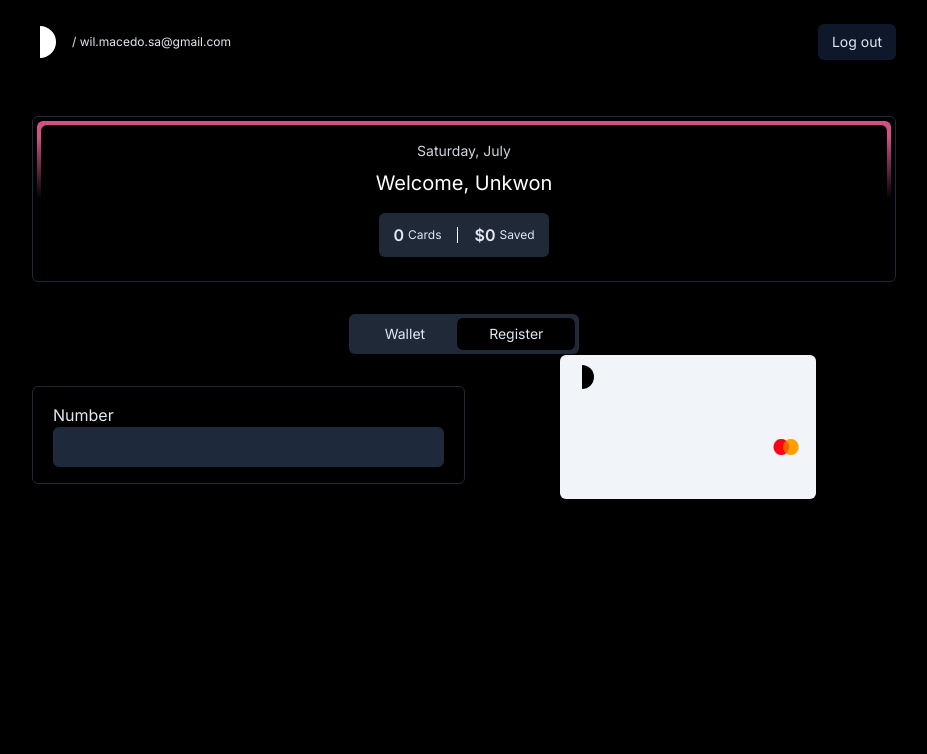
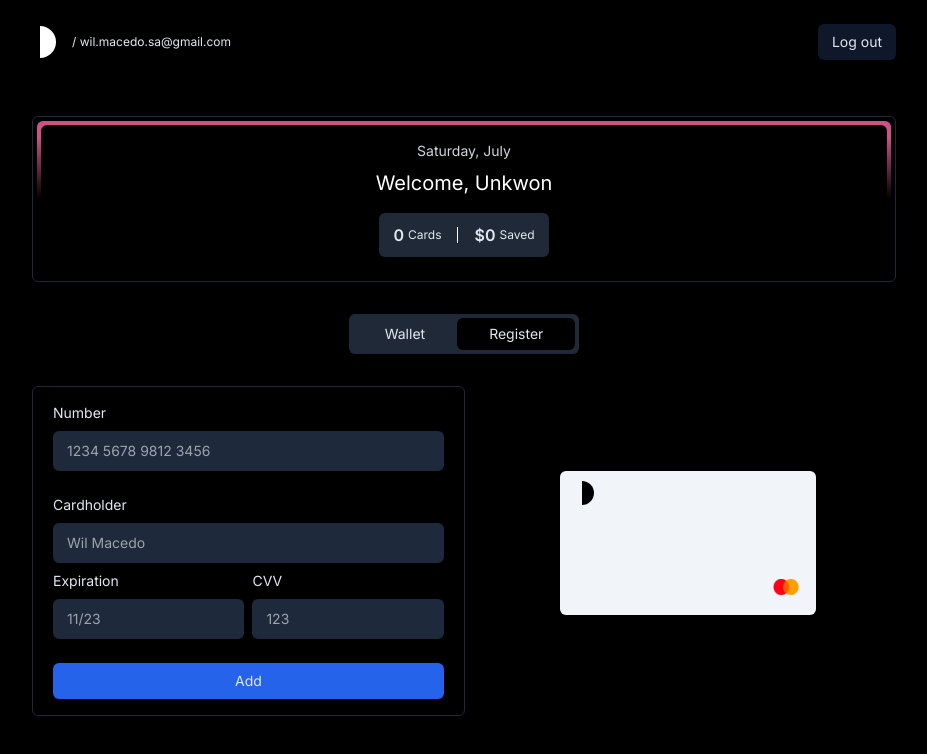
Before and after one commit to wilmacedo/card-sample-ui, a Next.js app: page /profile in a window 1280 px wide. Both pictures are taken after a click on the button "Register". Shown: the top 754 px of the page, without its empty margins (176-1103 px from the left). Built offline with nearby package versions, Linux system fonts and the light colour scheme; no server answers.

Commit message:
feat: :sparkles: add register tab

```diff
--- a/src/app/profile/Register.tsx
+++ b/src/app/profile/Register.tsx
@@ -1,11 +1,13 @@
 "use client";
 
+import { Button } from "@/components/Button";
 import { CardAnimated } from "@/components/CardAnimated";
 import { Input } from "@/components/Input";
 import { Card } from "@/types";
 import { cardMask } from "@/utils/card-mask";
+import { expirationMask } from "@/utils/expiration-mask";
 import { zodResolver } from "@hookform/resolvers/zod";
-import { ChangeEvent } from "react";
+import { ChangeEvent, useState } from "react";
 import { useForm } from "react-hook-form";
 import { z } from "zod";
 
@@ -19,37 +21,106 @@ const cardRegisterSchema = z.object({
 type CardRegisterSchema = z.infer<typeof cardRegisterSchema>;
 
 export function Register() {
-  const { register } = useForm<CardRegisterSchema>({
+  const [flipped, setFlipped] = useState(false);
+  const { register, watch } = useForm<CardRegisterSchema>({
     resolver: zodResolver(cardRegisterSchema),
+    defaultValues: {
+      number: "",
+    },
   });
 
-  const card: Card = {
-    cardholder: "",
-    cvv: "",
-    id: "",
-    number: "",
-  };
+  const values = watch();
+  const card: Card = { ...values, id: "" };
 
   function handleMaskNumber(event: ChangeEvent<HTMLInputElement>) {
     event.target.value = cardMask(event.target.value);
   }
 
+  function handleMaskCVV(event: ChangeEvent<HTMLInputElement>) {
+    event.target.value = event.target.value.replace(/\D/g, "");
+  }
+
+  function handleMaskExpiration(event: ChangeEvent<HTMLInputElement>) {
+    let maskedValue = expirationMask(event.target.value);
+
+    if (maskedValue.length === 3 && maskedValue[2] === "/") {
+      maskedValue = maskedValue.slice(0, 2);
+    }
+
+    event.target.value = maskedValue;
+  }
+
+  function flipCard() {
+    if (flipped) return;
+
+    setFlipped(true);
+  }
+
+  function unflipCard() {
+    if (!flipped) return;
+
+    setFlipped(false);
+  }
+
   return (
     <div className="flex items-center gap-4">
       <div className="w-full p-4 flex items-center justify-center rounded-md border border-gray-800">
-        <form className="px-1 w-full">
+        <form className="px-1 w-full flex flex-col gap-2 text-sm">
           <label htmlFor="number">Number</label>
           <Input
-            {...(register("number"),
-            {
+            {...register("number", {
               onChange: handleMaskNumber,
             })}
+            name="number"
             minLength={18}
             maxLength={19}
+            placeholder="1234 5678 9812 3456"
           />
+
+          <label className="mt-4" htmlFor="cardholder">
+            Cardholder
+          </label>
+          <Input
+            {...register("cardholder")}
+            name="cardholder"
+            minLength={3}
+            placeholder="Wil Macedo"
+          />
+
+          <div className="flex gap-2">
+            <div className="w-full flex flex-col gap-2">
+              <label htmlFor="expiration">Expiration</label>
+              <Input
+                {...register("expiration", {
+                  onChange: handleMaskExpiration,
+                })}
+                name="expiration"
+                placeholder="11/23"
+              />
+            </div>
+
+            <div className="w-full flex flex-col gap-2">
+              <label htmlFor="cvv">CVV</label>
+              <Input
+                {...register("cvv", {
+                  onBlur: unflipCard,
+                  onChange: handleMaskCVV,
+                })}
+                name="cvv"
+                placeholder="123"
+                onFocus={flipCard}
+                minLength={3}
+                maxLength={4}
+              />
+            </div>
+          </div>
+
+          <Button className="mt-4" color="secondary">
+            Add
+          </Button>
         </form>
       </div>
-      <CardAnimated isFlipped={false} card={card} />
+      <CardAnimated isFlipped={flipped} card={card} />
     </div>
   );
 }
--- a/src/components/CardAnimated.tsx
+++ b/src/components/CardAnimated.tsx
@@ -1,4 +1,5 @@
 import { Card } from "@/types";
+import { checkCardType } from "@/utils/check-card-type";
 import Image from "next/image";
 import { twMerge } from "tailwind-merge";
 
@@ -26,14 +27,14 @@ export function CardAnimated({
               <div className="bg-black rounded-t-full w-6 h-[.75rem] rotate-90" />
 
               <div className="mt-12 flex flex-col gap-2">
-                <span className="text-black">{number}</span>
+                <span className="h-6 text-black">{number}</span>
                 <div className="flex justify-between items-center">
                   <span className="text-black text-sm">{cardholder}</span>
                   <Image
-                    src="/mastercard-logo.png"
+                    src={`/${checkCardType(number) || "MASTERCARD"}-logo.png`}
                     width={100}
                     height={100}
-                    alt="Mastercard"
+                    alt={checkCardType(number) || "MASTERCARD"}
                     className="h-[1rem] w-auto"
                   />
                 </div>
--- a/src/utils/card-mask.ts
+++ b/src/utils/card-mask.ts
@@ -1,5 +1,7 @@
 export function cardMask(number: string) {
-  return number
+  const numericOnly = number.replace(/\D/g, "");
+
+  return numericOnly
     .replace(/\W/gi, "")
     .replace(/(.{4})/g, "$1 ")
     .trim();
--- a/src/utils/check-card-type.ts
+++ b/src/utils/check-card-type.ts
@@ -21,35 +21,35 @@ export function checkCardType(number: string): CardType | null {
   const types: RegexType[] = [
     {
       type: "MASTERCARD",
-      regexs: ["^5[1-5][0-9]{14}$", "^2[2-7][0-9]{14}$"],
+      regexs: ["^5[1-5][0-9]{0,}$", "^2[2-7][0-9]{0,}$"],
     },
     {
       type: "VISA",
-      regexs: ["^4[0-9]{12}(?:[0-9]{3})?$"],
+      regexs: ["^4[0-9]{0,}$"],
     },
     {
       type: "AMEX",
-      regexs: ["^3[47][0-9]{13}$"],
+      regexs: ["^3[47][0-9]{0,}$"],
     },
     {
       type: "CHINA_UNION_PAY",
-      regexs: ["^62[0-9]{14}[0-9]*$", "^81[0-9]{14}[0-9]*$"],
+      regexs: ["^62[0-9]{0,}[0-9]*$", "^81[0-9]{0,}[0-9]*$"],
     },
     {
       type: "DISCOVER",
       regexs: [
-        "^6011[0-9]{12}[0-9]*$",
-        "^62[24568][0-9]{13}[0-9]*$",
-        "^6[45][0-9]{14}[0-9]*$",
+        "^6011[0-9]{0,}[0-9]*$",
+        "^62[24568][0-9]{0,}[0-9]*$",
+        "^6[45][0-9]{0,}[0-9]*$",
       ],
     },
     {
       type: "DINERS",
-      regexs: ["^3[0689][0-9]{12}[0-9]*$"],
+      regexs: ["^3[0689][0-9]{0,}[0-9]*$"],
     },
     {
       type: "JCB",
-      regexs: ["^35[0-9]{14}[0-9]*$"],
+      regexs: ["^35[0-9]{0,}[0-9]*$"],
     },
   ];
 
--- /dev/null
+++ b/src/utils/expiration-mask.ts
@@ -0,0 +1,6 @@
+export function expirationMask(date: string) {
+  return date
+    .replace(/\D/g, "")
+    .replace(/^(\d{2})/, "$1/")
+    .replace(/^(0[1-9]|1[0-2])\/(\d{2}).*/, "$1/$2");
+}
```
Also changed, not shown: 1 other file (tests, documents, lock files or other folders).
